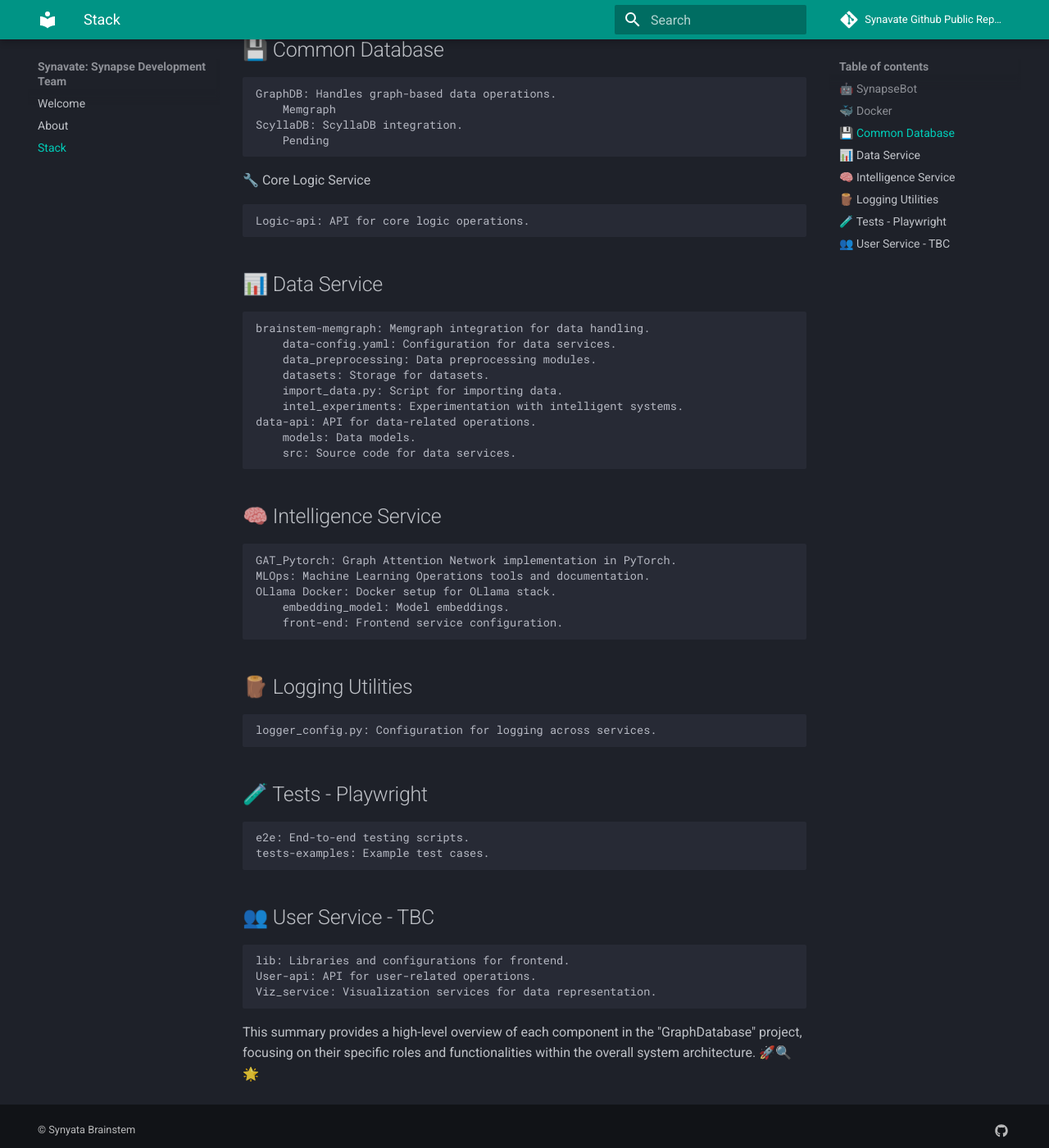
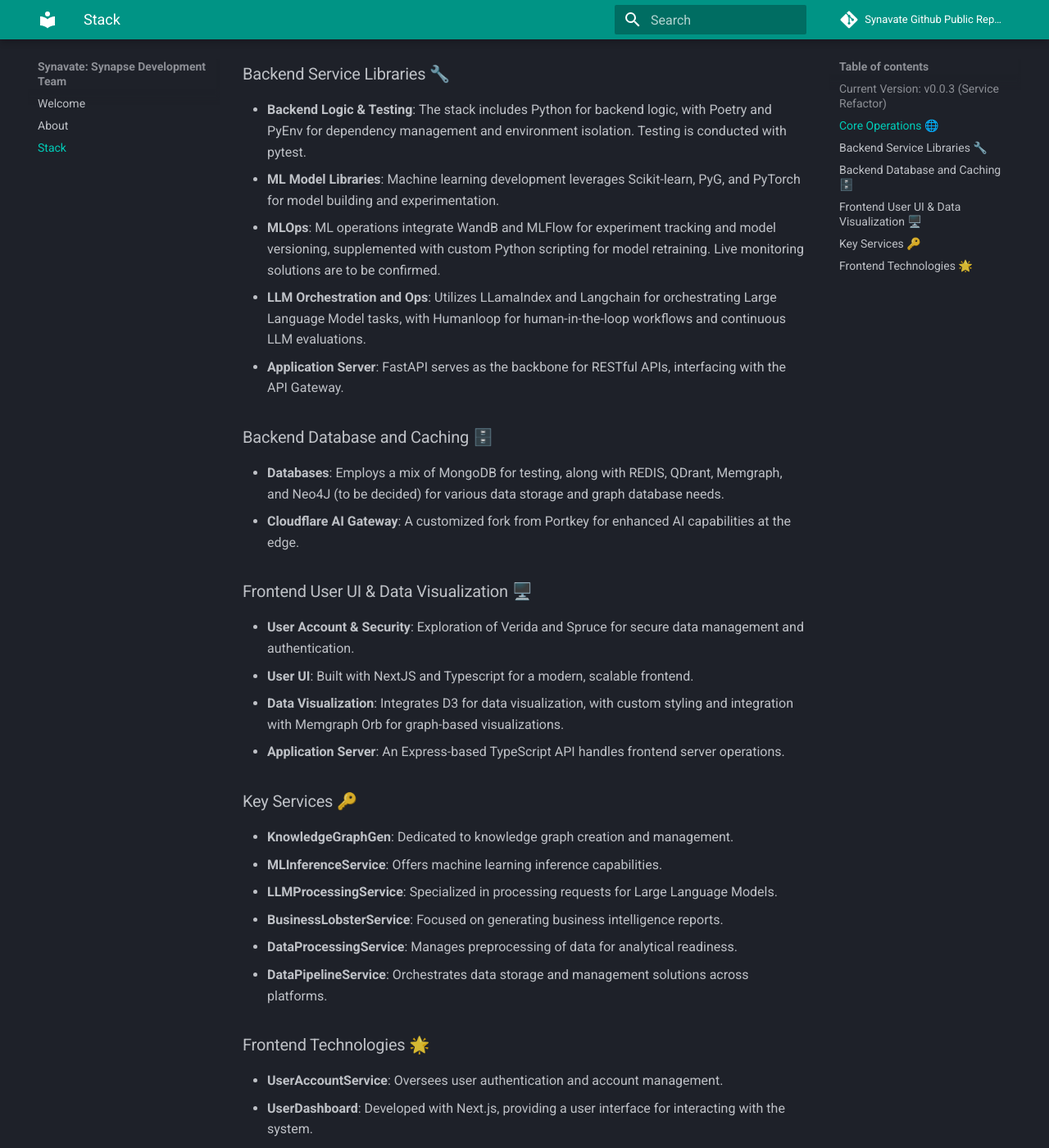
Before and after one commit to synavate/synavate-public, an MkDocs documentation site: the page built from docs/stack-list.md, in a window 1280 px wide and 1400 px high, scrolled down 497 px. Shown: the whole window at 82% size. Built offline with MkDocs 1.6.1 and Material for MkDocs 9.7.7, drawn with Linux system fonts in a browser that asks for light colours; some of the changed text lies outside the part shown.

Commit message:
Update Site

```diff
--- a/docs/stack-list.md
+++ b/docs/stack-list.md
@@ -1,65 +1,41 @@
-# 📚 Synapse Stack Summary
+# 📚 Synapse Architecture Summary
+***Progressive integration of services is underway as at v0.0.2***
 
-## 🤖 SynapseBot
+### Current Version: v0.0.3 (Service Refactor)
 
-    bot.py: Manages bot interactions.
-    config_assistant.py: Configures assistant settings.
-    guide.md: Provides guidance on bot usage.
+The architecture for Synapse v0.0.3 is structured for scalability and modular development, focusing on a robust backend, ML operations, and a user-centric front end. The deployment targets Google Cloud Platform (GCP), leveraging its tools for a scalable and staged deployment approach. Here’s a concise overview of the stack and architecture:
 
-🌐 Backbone Infrastructure **(Pending)**
+### Core Operations 🌐
+- **APIGatewayService**: Utilizes NestJS Microservice API Gateway as the primary entry point, with plans to migrate to Kong. Kubernetes is employed for dynamic scaling and resource management.
 
+### Backend Service Libraries 🔧
+- **Backend Logic & Testing**: The stack includes Python for backend logic, with Poetry and PyEnv for dependency management and environment isolation. Testing is conducted with pytest.
+- **ML Model Libraries**: Machine learning development leverages Scikit-learn, PyG, and PyTorch for model building and experimentation.
+- **MLOps**: ML operations integrate WandB and MLFlow for experiment tracking and model versioning, supplemented with custom Python scripting for model retraining. Live monitoring solutions are to be confirmed.
+- **LLM Orchestration and Ops**: Utilizes LLamaIndex and Langchain for orchestrating Large Language Model tasks, with Humanloop for human-in-the-loop workflows and continuous LLM evaluations.
+- **Application Server**: FastAPI serves as the backbone for RESTful APIs, interfacing with the API Gateway.
 
-## 🐳 Docker
+### Backend Database and Caching 🗄️
+- **Databases**: Employs a mix of MongoDB for testing, along with REDIS, QDrant, Memgraph, and Neo4J (to be decided) for various data storage and graph database needs.
+- **Cloudflare AI Gateway**: A customized fork from Portkey for enhanced AI capabilities at the edge.
 
-    Dockerfile & backend.Dockerfile: Docker configurations for backend services.
-    frontend.Dockerfile: Docker setup for the frontend.
+### Frontend User UI & Data Visualization 🖥️
+- **User Account & Security**: Exploration of Verida and Spruce for secure data management and authentication.
+- **User UI**: Built with NextJS and Typescript for a modern, scalable frontend.
+- **Data Visualization**: Integrates D3 for data visualization, with custom styling and integration with Memgraph Orb for graph-based visualizations.
+- **Application Server**: An Express-based TypeScript API handles frontend server operations.
 
-## 💾 Common Database
+### Key Services 🔑
+- **KnowledgeGraphGen**: Dedicated to knowledge graph creation and management.
+- **MLInferenceService**: Offers machine learning inference capabilities.
+- **LLMProcessingService**: Specialized in processing requests for Large Language Models.
+- **BusinessLobsterService**: Focused on generating business intelligence reports.
+- **DataProcessingService**: Manages preprocessing of data for analytical readiness.
+- **DataPipelineService**: Orchestrates data storage and management solutions across platforms.
 
-    GraphDB: Handles graph-based data operations.
-        Memgraph
-    ScyllaDB: ScyllaDB integration.
-        Pending
+### Frontend Technologies 🌟
+- **UserAccountService**: Oversees user authentication and account management.
+- **UserDashboard**: Developed with Next.js, providing a user interface for interacting with the system.
+- **DataVizService**: Facilitates the creation of data visualizations for insights and analysis.
 
-🔧 Core Logic Service
-
-    Logic-api: API for core logic operations.
-
-
-
-## 📊 Data Service
-
-    brainstem-memgraph: Memgraph integration for data handling.
-        data-config.yaml: Configuration for data services.
-        data_preprocessing: Data preprocessing modules.
-        datasets: Storage for datasets.
-        import_data.py: Script for importing data.
-        intel_experiments: Experimentation with intelligent systems.
-    data-api: API for data-related operations.
-        models: Data models.
-        src: Source code for data services.
-
-## 🧠 Intelligence Service
-
-    GAT_Pytorch: Graph Attention Network implementation in PyTorch.
-    MLOps: Machine Learning Operations tools and documentation.
-    OLlama Docker: Docker setup for OLlama stack.
-        embedding_model: Model embeddings.
-        front-end: Frontend service configuration.
-
-## 🪵 Logging Utilities
-
-    logger_config.py: Configuration for logging across services.
-
-## 🧪 Tests - Playwright
-
-    e2e: End-to-end testing scripts.
-    tests-examples: Example test cases.
-
-## 👥 User Service - TBC
-
-    lib: Libraries and configurations for frontend.
-    User-api: API for user-related operations.
-    Viz_service: Visualization services for data representation.
-
-This summary provides a high-level overview of each component in the "GraphDatabase" project, focusing on their specific roles and functionalities within the overall system architecture. 🚀🔍🌟
+This architecture emphasizes flexibility, scalability, and a microservices approach, designed to facilitate rapid development and deployment on GCP with a focus on robust ML and LLM operations.
```
Also changed, not shown: docs/about.md (+4 -0 lines), docs/index.md (+4 -2 lines), site/about/index.html, site/index.html, site/search/search_index.json, site/stack-list/index.html, 1 other file.
